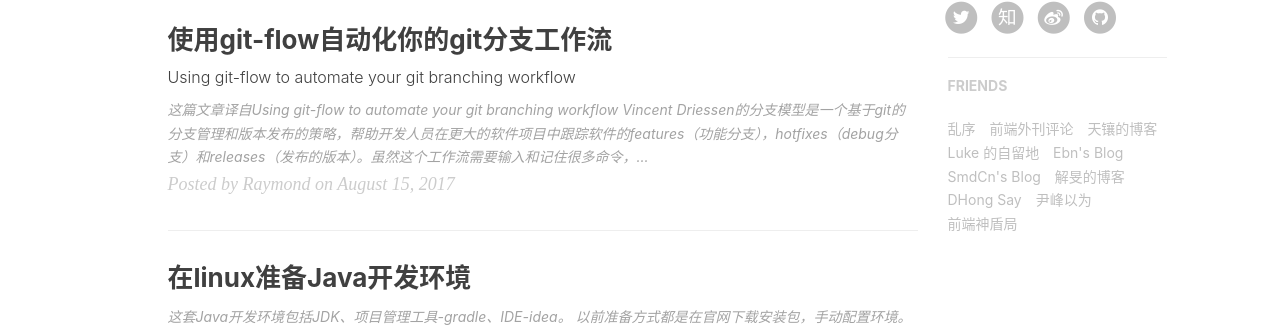
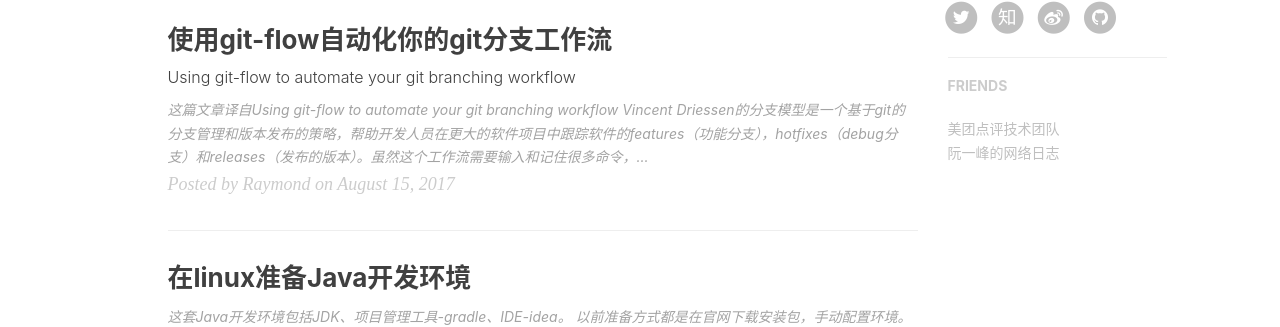
Before and after one commit to raymondoyj/raymondoyj.github.io, a Jekyll site: the page built from index.html, in a window 1280 px wide. Shown: the part 889-1216 px from the top of the page. Built offline with Jekyll 4.4.1, drawn with Linux system fonts in a browser that asks for light colours; nearby versions of some CDN libraries; the list of posts is cut into pages by our own code; comment, search, counter and statistics services are not loaded.

Commit message:
add blog

```diff
--- a/_config.yml
+++ b/_config.yml
@@ -86,37 +86,10 @@ service-worker: true
 # Friends
 friends: [
     {
-    #     title: "Su",
-    #     href: "http://su.gallery/"
-    # },{
-        title: "乱序",
-        href: "http://mida.re/"
+        title: "美团点评技术团队",
+        href: "https://tech.meituan.com/"
     },{
-        title: "前端外刊评论",
-        href: "http://qianduan.guru/"
-    },{
-        title: "天镶的博客",
-        href: "http://lingyu.wang/"
-    },{
-        title: "Luke 的自留地",
-        href: "http://hmqk1995.github.io"
-    },{
-        title: "Ebn's Blog",
-        href: "http://ebnbin.com/"
-    },{
-        title: "SmdCn's Blog",
-        href: "http://blog.smdcn.net"
-    },{
-        title: "解旻的博客",
-        href: "http://xieminis.me/"
-    },{
-        title: "DHong Say",
-        href: "http://dhong.co"
-    },{
-        title: "尹峰以为",
-        href: "http://ingf.github.io/"
-    },{
-        title: "前端神盾局",
-        href: "http://wepiaofei.github.io/blog/"
+        title: "阮一峰的网络日志",
+        href: "http://www.ruanyifeng.com/blog/"
     }
 ]
```
Also changed, not shown: _draft/2017-09-22-js-version.markdown (renamed from _draft/2015-09-22-js-version.markdown, +9 -8 lines).
